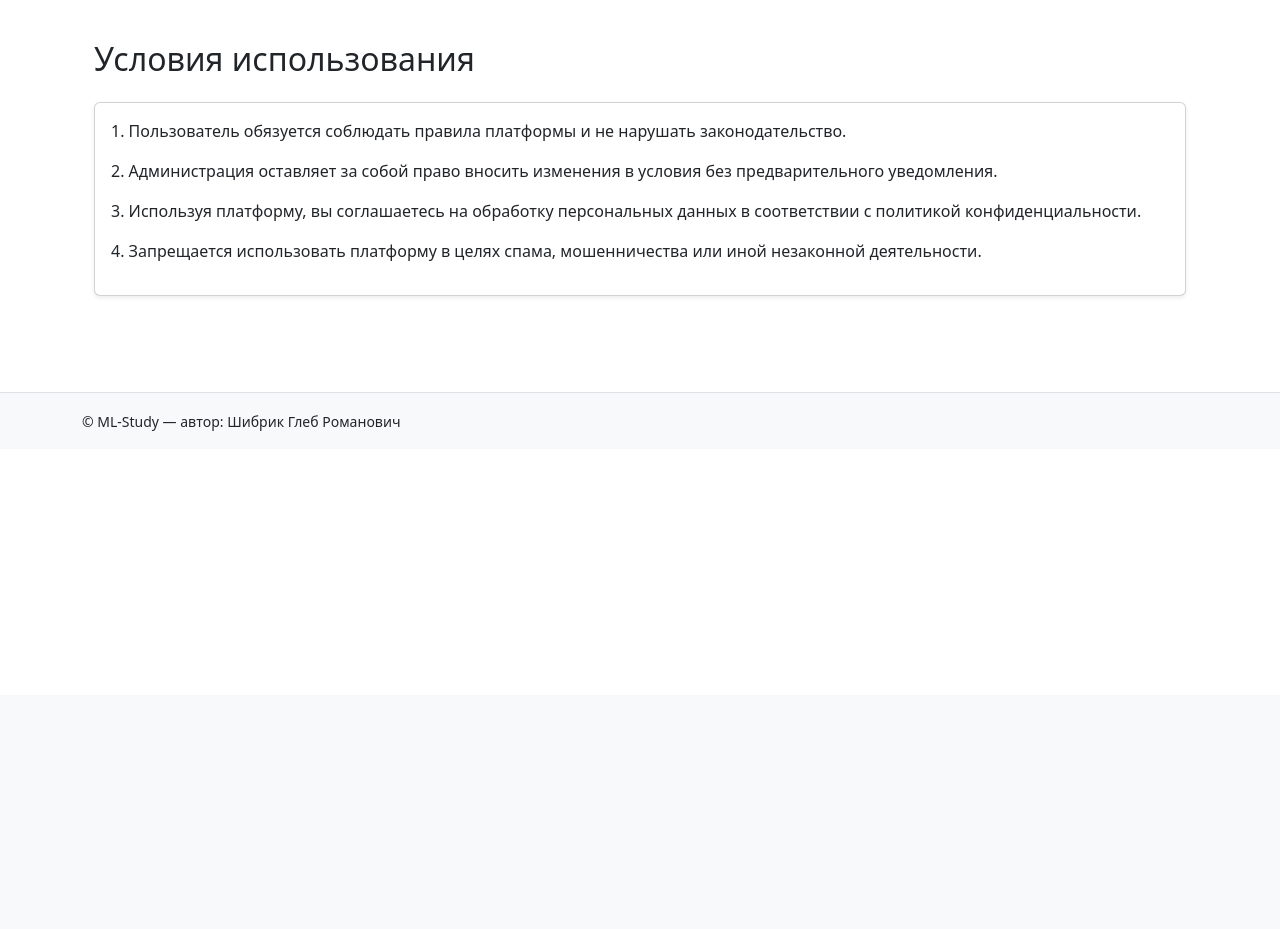
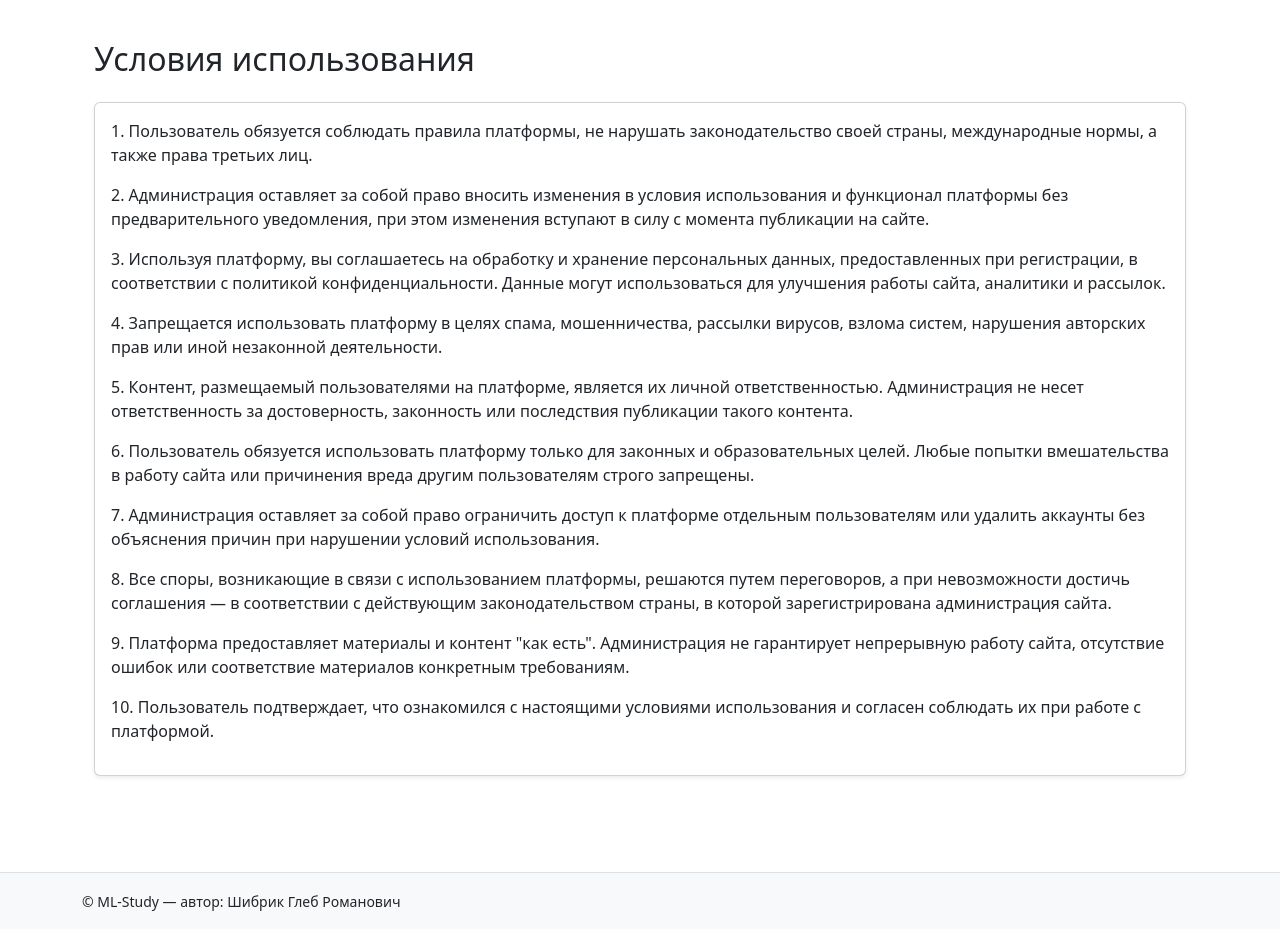
Before and after one commit to Oetas/vkrsite, a Flask app: page /terms in a window 1280 px wide. Shown: the part 105-1034 px from the top of the page. Before the commit the page ends 536 px from the top, so only its background shows below. Run offline with Flask 3, Linux system fonts and the light colour scheme.

Commit message:
Добавлены условия использования

```diff
--- a/app/templates/terms.html
+++ b/app/templates/terms.html
@@ -5,16 +5,34 @@
   <div class="card shadow-sm">
     <div class="card-body">
       <p>
-        1. Пользователь обязуется соблюдать правила платформы и не нарушать законодательство.
+        1. Пользователь обязуется соблюдать правила платформы, не нарушать законодательство своей страны, международные нормы, а также права третьих лиц.
       </p>
       <p>
-        2. Администрация оставляет за собой право вносить изменения в условия без предварительного уведомления.
+        2. Администрация оставляет за собой право вносить изменения в условия использования и функционал платформы без предварительного уведомления, при этом изменения вступают в силу с момента публикации на сайте.
       </p>
       <p>
-        3. Используя платформу, вы соглашаетесь на обработку персональных данных в соответствии с политикой конфиденциальности.
+        3. Используя платформу, вы соглашаетесь на обработку и хранение персональных данных, предоставленных при регистрации, в соответствии с политикой конфиденциальности. Данные могут использоваться для улучшения работы сайта, аналитики и рассылок.
       </p>
       <p>
-        4. Запрещается использовать платформу в целях спама, мошенничества или иной незаконной деятельности.
+        4. Запрещается использовать платформу в целях спама, мошенничества, рассылки вирусов, взлома систем, нарушения авторских прав или иной незаконной деятельности.
+      </p>
+      <p>
+        5. Контент, размещаемый пользователями на платформе, является их личной ответственностью. Администрация не несет ответственность за достоверность, законность или последствия публикации такого контента.
+      </p>
+      <p>
+        6. Пользователь обязуется использовать платформу только для законных и образовательных целей. Любые попытки вмешательства в работу сайта или причинения вреда другим пользователям строго запрещены.
+      </p>
+      <p>
+        7. Администрация оставляет за собой право ограничить доступ к платформе отдельным пользователям или удалить аккаунты без объяснения причин при нарушении условий использования.
+      </p>
+      <p>
+        8. Все споры, возникающие в связи с использованием платформы, решаются путем переговоров, а при невозможности достичь соглашения — в соответствии с действующим законодательством страны, в которой зарегистрирована администрация сайта.
+      </p>
+      <p>
+        9. Платформа предоставляет материалы и контент "как есть". Администрация не гарантирует непрерывную работу сайта, отсутствие ошибок или соответствие материалов конкретным требованиям.
+      </p>
+      <p>
+        10. Пользователь подтверждает, что ознакомился с настоящими условиями использования и согласен соблюдать их при работе с платформой.
       </p>
     </div>
   </div>
```
